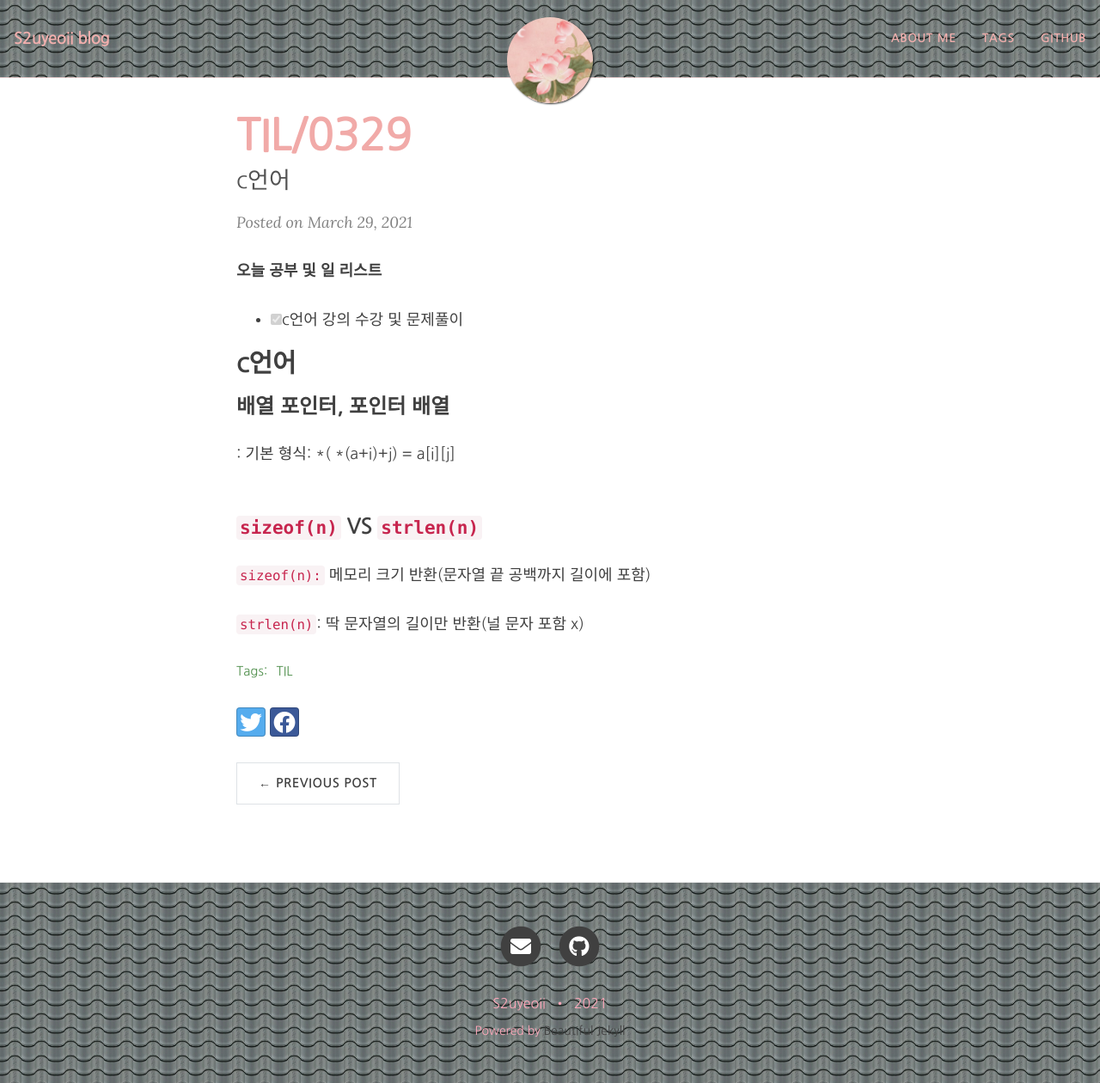
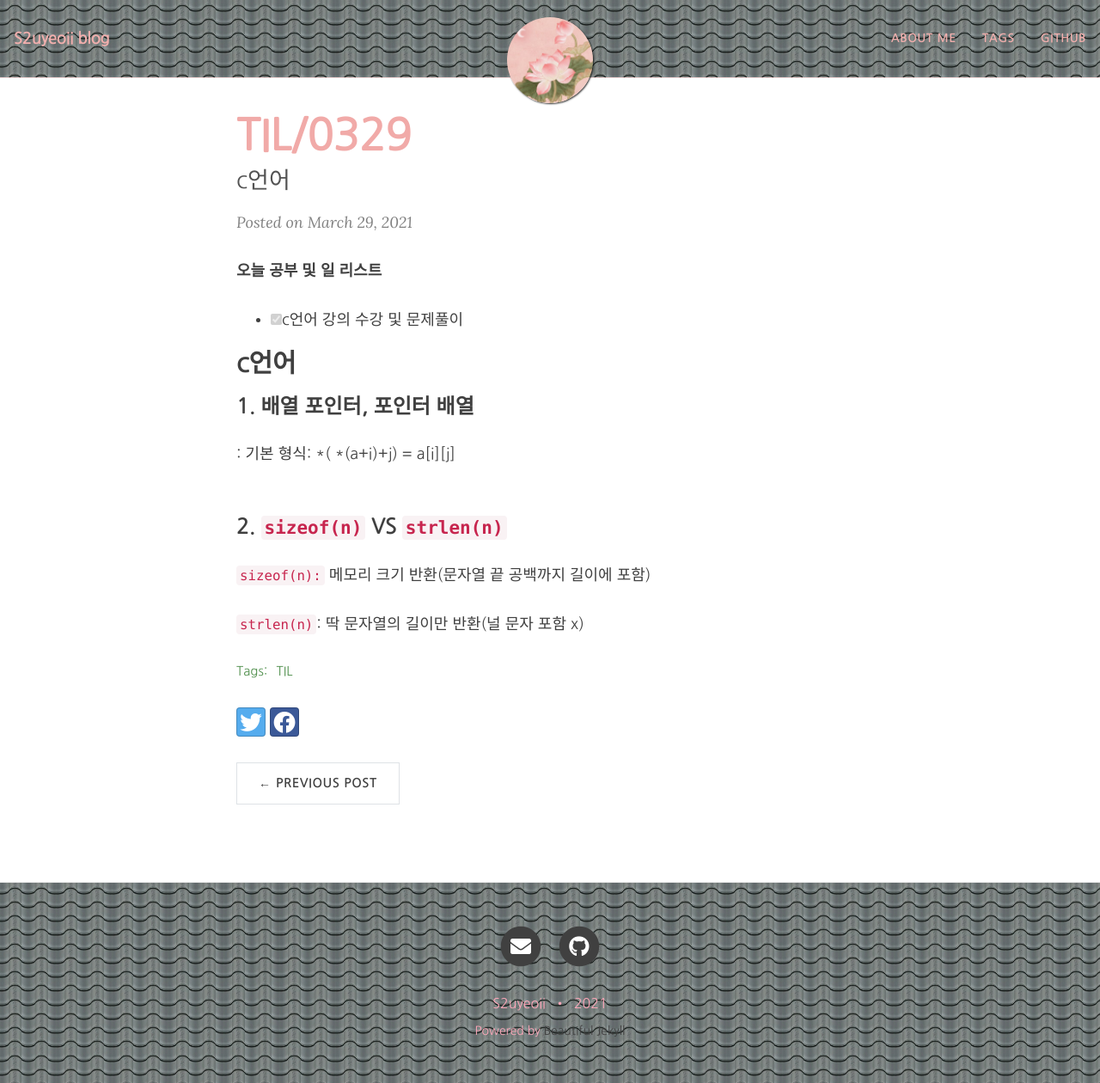
Before and after one commit to yeoneed/yeoneed.github.io, a Jekyll site: the page built from _posts/2021-03-29-TIL-0329.md, in a window 1280 px wide and 1260 px high. Shown: the whole window at 86% size. Built offline with Jekyll 4.4.1, drawn with Linux system fonts in a browser that asks for light colours; nearby versions of some CDN libraries; some web fonts are replaced; comment, search, counter and statistics services are not loaded.

Commit message:
Update 2021-03-29-TIL-0329.md

```diff
--- a/_posts/2021-03-29-TIL-0329.md
+++ b/_posts/2021-03-29-TIL-0329.md
@@ -11,12 +11,12 @@ tags: [TIL]
  - [x] c언어 강의 수강 및 문제풀이
 
 ## c언어
-### 배열 포인터, 포인터 배열
+### 1. 배열 포인터, 포인터 배열
 : 기본 형식: *( *(a+i)+j) = a[i][j]
 <br>
 <br>
 
-###  `sizeof(n)` VS `strlen(n)`
+###  2. `sizeof(n)` VS `strlen(n)`
 
  `sizeof(n):` 메모리 크기 반환(문자열 끝 공백까지 길이에 포함)
 
```
